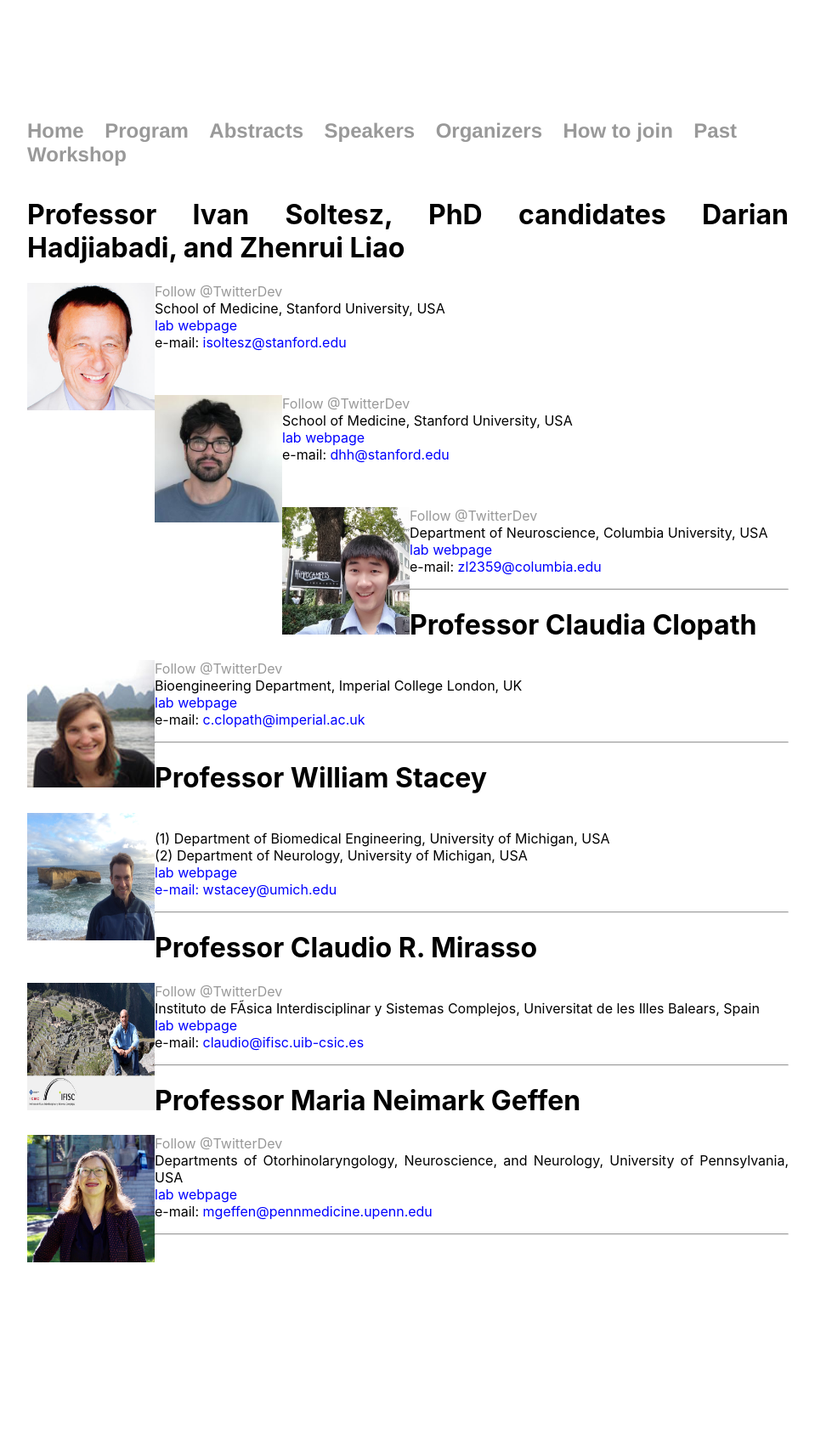
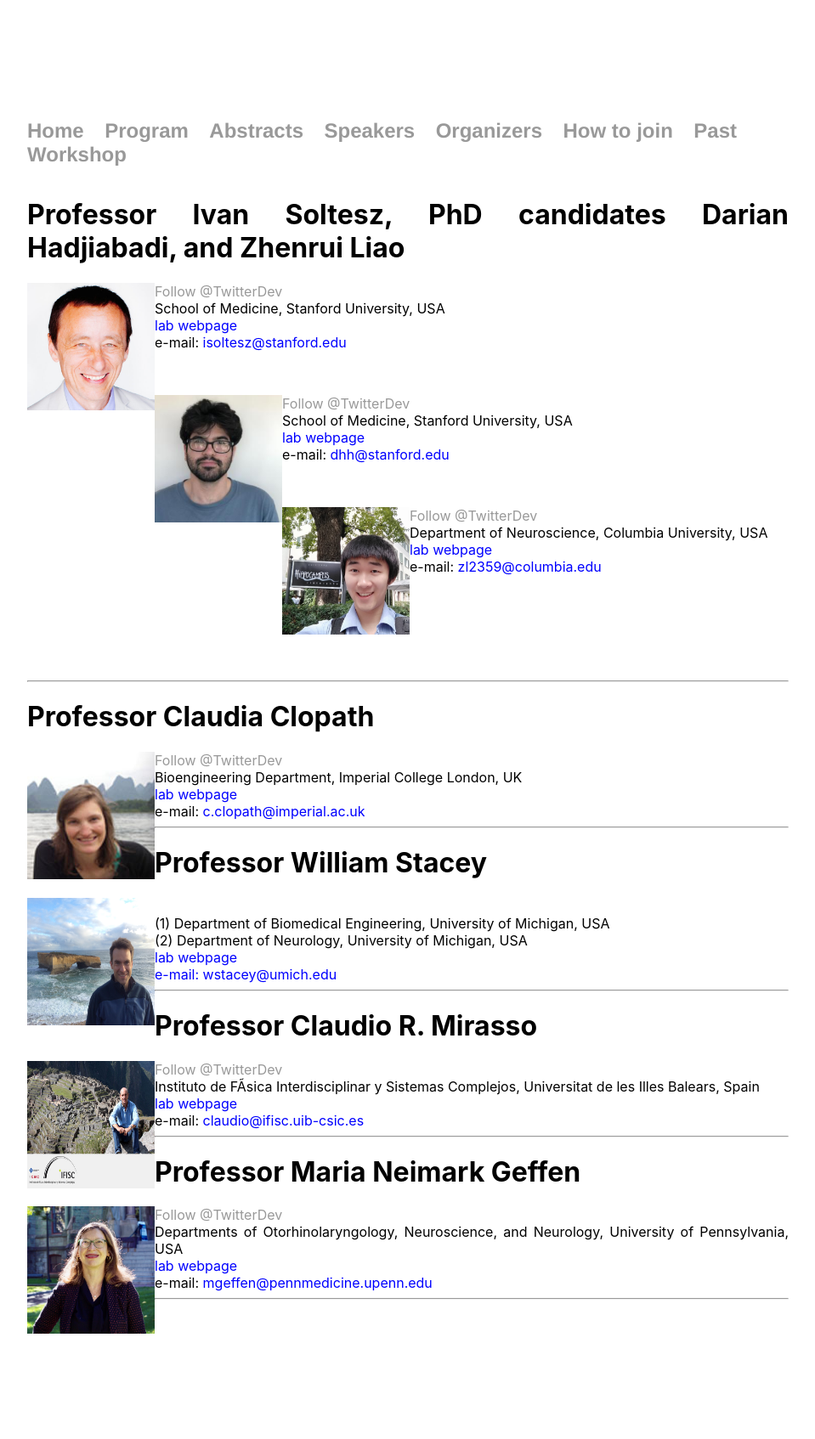
Before and after one commit to spirosChv/ocns2021interneurons, a Jekyll site: the page built from speakers/index.html, in a window 1280 px wide. Shown: the whole page at 85% size, without its empty margins (160-1119 px from the left). Built offline with Jekyll 4.4.1, drawn with Linux system fonts in a browser that asks for light colours; comment, search, counter and statistics services are not loaded; before the commit the page ends 1610 px from its top, so only the background shows below that.

Commit message:
Update index.html

```diff
--- a/speakers/index.html
+++ b/speakers/index.html
@@ -35,48 +35,45 @@ title: Speakers
 	<br>e-mail: <a style="color:blue" href="mailto:zl2359@columbia.edu" target="_blank" rel="noopener noreferrer">zl2359@columbia.edu</a>
 	</p>
 
+	<br>
+	<br>
+	<br>
+	<br>
+	<br>
 	<hr>
 	<h1 style="fonts-size: 16px"> Professor Claudia Clopath </h1>
-	<p>
 	<img src="../figures/clopath.jpg" alt="clopath" width="150" height="150" align="left">
 	<a href="https://twitter.com/clopathlab" class="twitter-follow-button" data-show-count="false">Follow @TwitterDev</a>
 	<script async src="https://platform.twitter.com/widgets.js" charset="utf-8"></script>
 	<br> Bioengineering Department, Imperial College London, UK
 	<br> <a style="color:blue" href="https://cclopath.bg-research.cc.ic.ac.uk/" target="_blank" rel="noopener noreferrer">lab webpage</a>
 	<br>e-mail: <a style="color:blue" href="mailto:c.clopath@imperial.ac.uk" target="_blank" rel="noopener noreferrer">c.clopath@imperial.ac.uk</a>
-	</p>
 
 	<hr>
 	<h1 style="fonts-size: 16px"> Professor William Stacey </h1>
-	<p>
 	<img src="../figures/stacey.jpg" alt="stacey" width="150" height="150" align="left">
 	<br> (1) Department of Biomedical Engineering, University of Michigan, USA
 	<br> (2) Department of Neurology, University of Michigan, USA
 	<br> <a style="color:blue" href="https://sites.google.com/a/umich.edu/staceylab/home" target="_blank" rel="noopener noreferrer">lab webpage
 	<br>e-mail: <a style="color:blue" href="mailto:wstacey@umich.edu" target="_blank" rel="noopener noreferrer">wstacey@umich.edu</a>
-	</p>
 
 	<hr>
 	<h1 style="fonts-size: 16px"> Professor Claudio R. Mirasso</h1>
-	<p>
 	<img src="../figures/mirasso.jpg" alt="mirasso" width="150" height="150" align="left">
 	<a href="https://twitter.com/claudiomirasso" class="twitter-follow-button" data-show-count="false">Follow @TwitterDev</a>
 	<script async src="https://platform.twitter.com/widgets.js" charset="utf-8"></script>
 	<br>Instituto de Física Interdisciplinar y Sistemas Complejos, Universitat de les Illes Balears, Spain
 	<br> <a style="color:blue" href="https://ifisc.uib-csic.es/claudio/" target="_blank" rel="noopener noreferrer">lab webpage</a>
 	<br>e-mail: <a style="color:blue" href="mailto:claudio@ifisc.uib-csic.es" target="_blank" rel="noopener noreferrer">claudio@ifisc.uib-csic.es</a>
-	</p>
 
 	<hr>
 	<h1 style="fonts-size: 16px"> Professor Maria Neimark Geffen</h1>
-	<p>
  	<img src="../figures/geffen.jpeg" alt="geffen" width="150" height="150" align="left">
 	<a href="https://twitter.com/neimarkgeffen" class="twitter-follow-button" data-show-count="false">Follow @TwitterDev</a>
 	<script async src="https://platform.twitter.com/widgets.js" charset="utf-8"></script>
 	<br> Departments of Otorhinolaryngology, Neuroscience, and Neurology, University of Pennsylvania, USA
 	<br> <a style="color:blue" href="https://hosting.med.upenn.edu/hearing" target="_blank" rel="noopener noreferrer">lab webpage</a>
 	<br>e-mail: <a style="color:blue" href="mailto:mgeffen@pennmedicine.upenn.edu" target="_blank" rel="noopener noreferrer">mgeffen@pennmedicine.upenn.edu</a>
-	</p>
 	<hr>
 
 </div>
```
